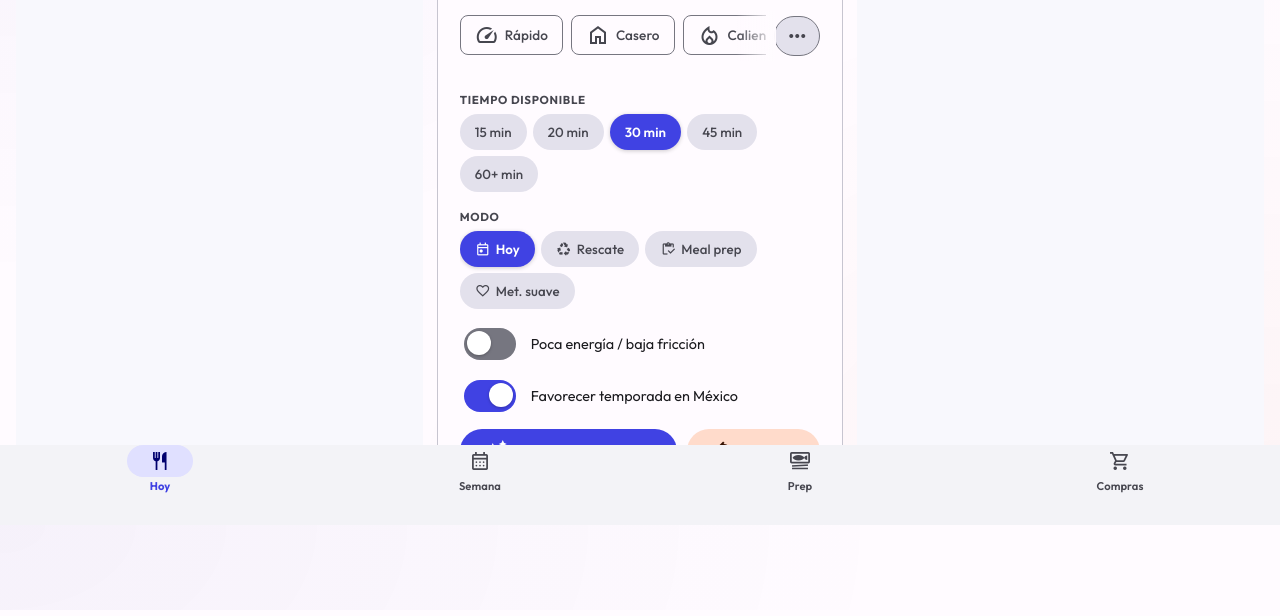
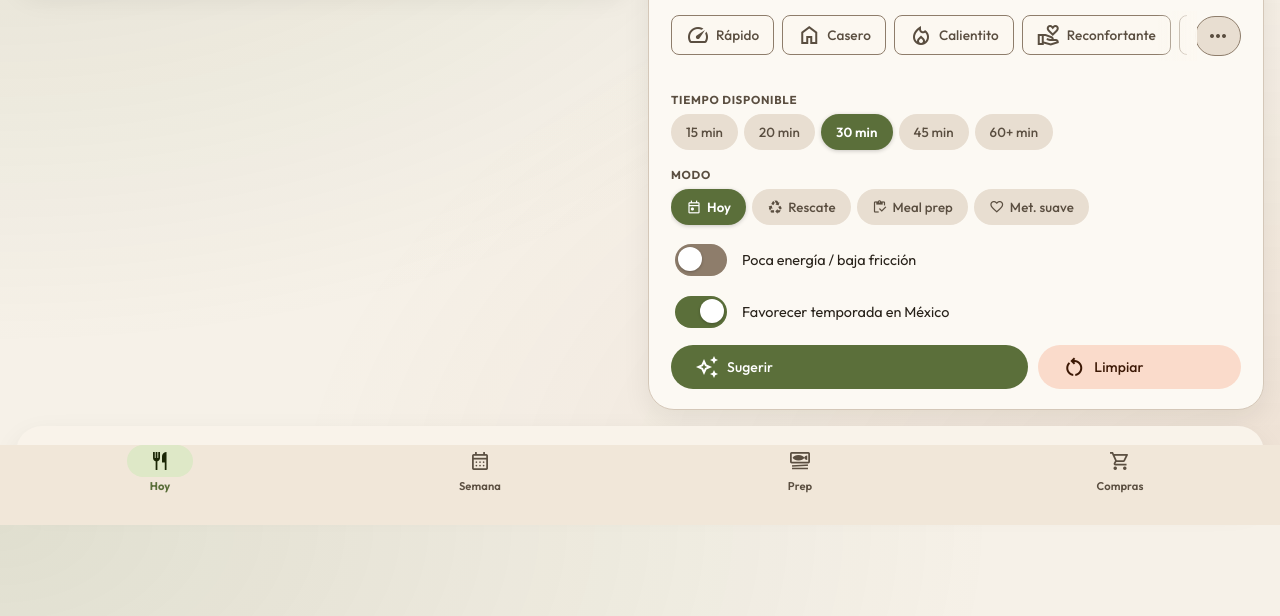
Before and after one commit to pataforista/recetas, a website built with Vite: page index.html in a window 1280 px wide. Shown: the part 275-891 px from the top of the page. Built offline with nearby package versions, Linux system fonts and the light colour scheme.

Commit message:
feat(ui): adoptar estilo bento earth-tone en dashboard

```diff
--- a/styles.css
+++ b/styles.css
@@ -1,41 +1,41 @@
 :root {
-  /* Ultramarine Primary */
-  --md-sys-color-primary: #4042E3;
+  /* Earth-tone Primary */
+  --md-sys-color-primary: #5B6F3A;
   --md-sys-color-on-primary: #FFFFFF;
-  --md-sys-color-primary-container: #E0E0FF;
-  --md-sys-color-on-primary-container: #00006E;
+  --md-sys-color-primary-container: #DEE8C7;
+  --md-sys-color-on-primary-container: #1A2605;
 
   /* Terracotta Secondary */
-  --md-sys-color-secondary: #9C4300;
+  --md-sys-color-secondary: #A65A2A;
   --md-sys-color-on-secondary: #FFFFFF;
-  --md-sys-color-secondary-container: #FFDBCB;
-  --md-sys-color-on-secondary-container: #341100;
+  --md-sys-color-secondary-container: #FADBCB;
+  --md-sys-color-on-secondary-container: #3B1704;
 
   /* Sage Green Tertiary (Milpa) */
-  --md-sys-color-tertiary: #4F6630;
+  --md-sys-color-tertiary: #7F8C3A;
   --md-sys-color-on-tertiary: #FFFFFF;
-  --md-sys-color-tertiary-container: #D2EABD;
-  --md-sys-color-on-tertiary-container: #101F00;
+  --md-sys-color-tertiary-container: #E8E7B9;
+  --md-sys-color-on-tertiary-container: #2A2F00;
 
   /* Neutrals - Warm M3 tones */
-  --md-sys-color-background: #FFFBFF;
-  --md-sys-color-on-background: #1B1B1F;
-  --md-sys-color-surface: #FFFBFF;
-  --md-sys-color-on-surface: #1B1B1F;
-  --md-sys-color-surface-variant: #E3E1EC;
-  --md-sys-color-on-surface-variant: #46464F;
-  --md-sys-color-outline: #767680;
-  --md-sys-color-outline-variant: #C7C5D0;
+  --md-sys-color-background: #F6F1E8;
+  --md-sys-color-on-background: #28221A;
+  --md-sys-color-surface: #FCF8F1;
+  --md-sys-color-on-surface: #28221A;
+  --md-sys-color-surface-variant: #E8DED1;
+  --md-sys-color-on-surface-variant: #5A4E40;
+  --md-sys-color-outline: #8E7D6B;
+  --md-sys-color-outline-variant: #D4C7B8;
 
   /* M3 Surface Containers */
   --md-sys-color-surface-container-lowest: #FFFFFF;
-  --md-sys-color-surface-container-low: #F8F8FD;
-  --md-sys-color-surface-container: #F3F3F7;
-  --md-sys-color-surface-container-high: #EDEDF1;
-  --md-sys-color-surface-container-highest: #E7E7EB;
+  --md-sys-color-surface-container-low: #F8F2E8;
+  --md-sys-color-surface-container: #F1E7D9;
+  --md-sys-color-surface-container-high: #E9DDCE;
+  --md-sys-color-surface-container-highest: #E1D3C2;
 
   /* Semantic */
-  --md-sys-color-success: #386633;
+  --md-sys-color-success: #3D7A58;
   --md-sys-color-error: #BA1A1A;
   --md-sys-color-error-container: #FFDAD6;
   --md-sys-color-on-error-container: #410002;
@@ -144,8 +144,8 @@ body {
   font-family: 'Outfit', system-ui, sans-serif;
   background-color: var(--md-sys-color-background);
   background-image:
-    radial-gradient(at 0% 0%, rgba(18, 10, 143, 0.04) 0px, transparent 50%),
-    radial-gradient(at 100% 100%, rgba(192, 64, 0, 0.04) 0px, transparent 50%);
+    radial-gradient(at 0% 0%, rgba(91, 111, 58, 0.14) 0px, transparent 55%),
+    radial-gradient(at 100% 100%, rgba(166, 90, 42, 0.11) 0px, transparent 55%);
   background-attachment: fixed;
   color: var(--md-sys-color-on-background);
   line-height: 1.5;
@@ -192,7 +192,7 @@ body {
 /* ─── Header ─── */
 .app-header {
   padding: 24px 24px 20px;
-  background: var(--md-sys-color-primary-container);
+  background: color-mix(in srgb, var(--md-sys-color-primary-container) 84%, #ffffff 16%);
   color: var(--md-sys-color-on-primary-container);
   display: flex;
   justify-content: space-between;
@@ -201,6 +201,8 @@ body {
   border-bottom-right-radius: var(--md-sys-shape-corner-extra-large);
   position: relative;
   overflow: hidden;
+  backdrop-filter: blur(12px);
+  -webkit-backdrop-filter: blur(12px);
 }
 
 /* Milpa geometric decoration - Adjusted for M3 */
@@ -268,21 +270,24 @@ body {
 
 /* ─── Panels ─── */
 .panel {
-  background: var(--md-sys-color-surface);
+  background: color-mix(in srgb, var(--md-sys-color-surface) 84%, #ffffff 16%);
   border: 1px solid var(--md-sys-color-outline-variant);
-  border-radius: var(--md-sys-shape-corner-medium);
+  border-radius: 26px;
   padding: 20px 22px;
-  box-shadow: none;
-  transition: background 0.25s ease, box-shadow 0.25s ease, border-color 0.25s ease;
+  box-shadow: 0 10px 28px rgba(35, 25, 14, 0.07);
+  transition: transform 0.25s ease, background 0.25s ease, box-shadow 0.25s ease, border-color 0.25s ease;
+  backdrop-filter: blur(8px);
+  -webkit-backdrop-filter: blur(8px);
 }
 
 .panel:focus-within {
-  box-shadow: var(--md-sys-elevation-1);
+  box-shadow: 0 14px 30px rgba(35, 25, 14, 0.12);
+  transform: translateY(-2px);
 }
 
 /* When collapsed, give header a tinted background */
 .panel.collapsed {
-  background: var(--md-sys-color-surface-container-low);
+  background: color-mix(in srgb, var(--md-sys-color-surface-container-low) 90%, white 10%);
   border-color: transparent;
 }
 
@@ -860,12 +865,20 @@ button {
   letter-spacing: 0.1px;
   font-family: inherit;
   cursor: pointer;
-  transition: background-color 0.2s cubic-bezier(0.2, 0, 0, 1), box-shadow 0.2s cubic-bezier(0.2, 0, 0, 1), color 0.2s cubic-bezier(0.2, 0, 0, 1);
+  transition: transform 0.2s cubic-bezier(0.2, 0, 0, 1), background-color 0.2s cubic-bezier(0.2, 0, 0, 1), box-shadow 0.2s cubic-bezier(0.2, 0, 0, 1), color 0.2s cubic-bezier(0.2, 0, 0, 1);
   box-shadow: none;
   display: inline-flex;
   align-items: center;
   gap: 8px;
   min-height: 40px;
+}
+
+button:hover:not(:disabled) {
+  transform: translateY(-1px);
+}
+
+button:active:not(:disabled) {
+  transform: scale(0.98);
 }
 
 button:focus-visible {
@@ -1142,9 +1155,28 @@ button.error-btn:hover {
 
 .page-view.active {
   display: grid;
-  gap: 14px;
+  gap: 16px;
   grid-template-columns: repeat(auto-fit, minmax(320px, 1fr));
   animation: fadeIn 0.3s ease-out forwards;
+}
+
+@media (min-width: 960px) {
+  #view-today.page-view.active {
+    grid-template-columns: repeat(4, minmax(0, 1fr));
+    align-items: start;
+  }
+
+  #panel-context {
+    grid-column: span 2;
+  }
+
+  #panel-inventory {
+    grid-column: span 2;
+  }
+
+  #resultsPanel {
+    grid-column: 1 / -1;
+  }
 }
 
 /* ─── Bottom Nav ─── */
```
